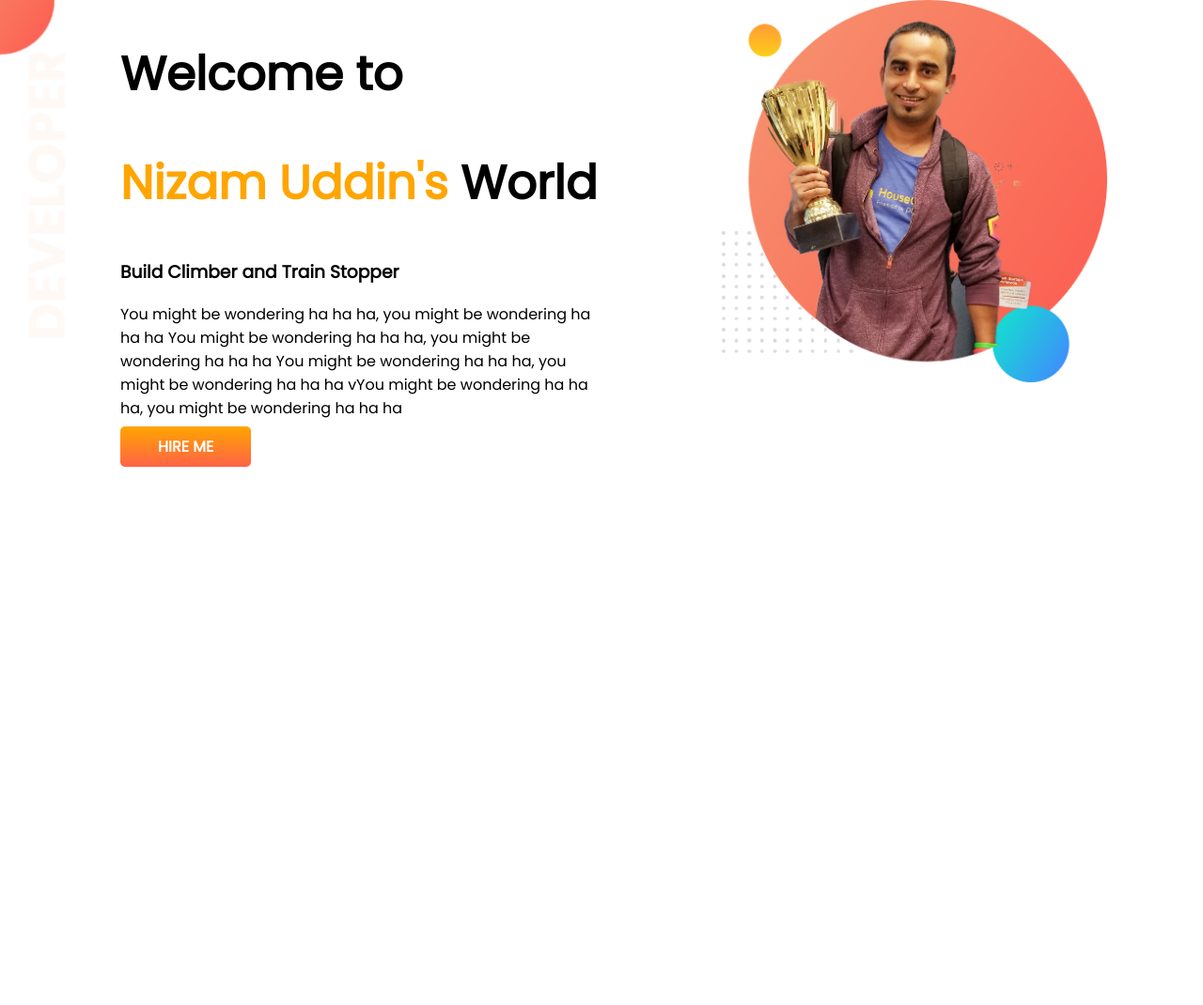
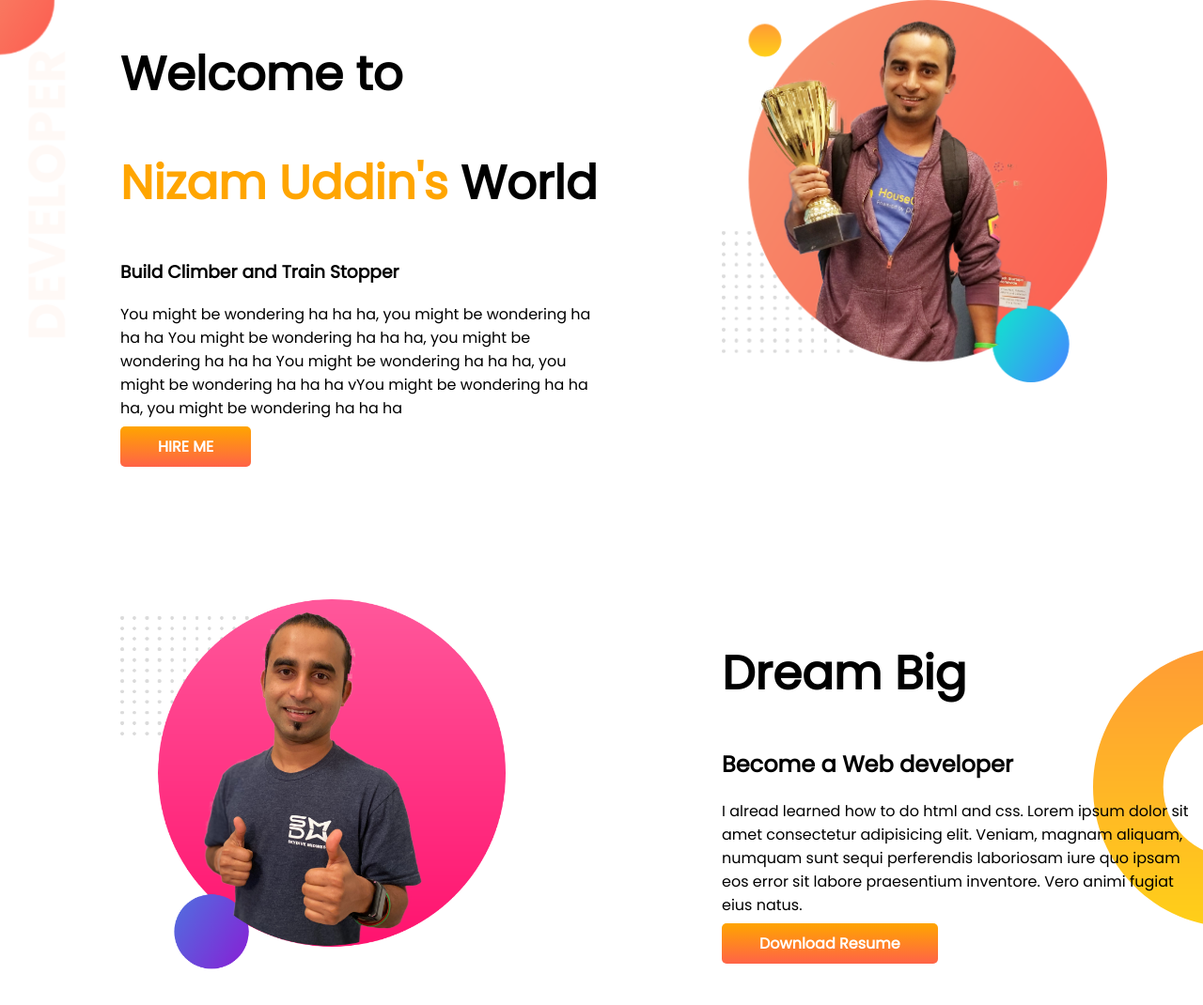
Before and after one commit to nizaaaam/nizam_portfolio, a plain HTML site: page index.html in a window 1280 px wide. Shown: the whole page at 94% size. Before the commit the page ends 800 px from the top, so only its background shows below. Drawn offline with Linux system fonts and the light colour scheme.

Commit message:
2nd banner added

```diff
--- a/index.html
+++ b/index.html
@@ -32,6 +32,22 @@
             <img src="images/jhankar.png" alt="">
         </div>
     </section>
+    <section class="dream-section">
+        <div class="half-width">
+            <img src="images/jhankar2.png" alt="">
+        </div>
+
+        <div class="half-width">
+            <h1>Dream Big </h1>
+            <h2>Become a Web developer</h2>
+            <p>I alread learned how to do html and css. Lorem ipsum dolor sit amet consectetur adipisicing elit.
+                Veniam, magnam aliquam, numquam sunt sequi perferendis laboriosam iure quo ipsam eos error sit
+                labore praesentium inventore. Vero animi fugiat eius natus.</p>
+            <a class="link-button" target="_blank" href="https://www.facebook.com/"> Download Resume</a>
+        </div>
+
+
+    </section>
 </body>
 
 </html>
--- a/style.css
+++ b/style.css
@@ -12,7 +12,8 @@ h1 {
 }
 
 section {
-    display: flex
+    display: flex;
+    margin-bottom: 150px;
 }
 
 .half-width {
@@ -39,3 +40,9 @@ section {
     background-repeat: no-repeat;
 
 }
+
+.dream-section {
+    background-image: url(images/dream-bg.png);
+    background-repeat: no-repeat;
+    background-position: right;
+}
```
